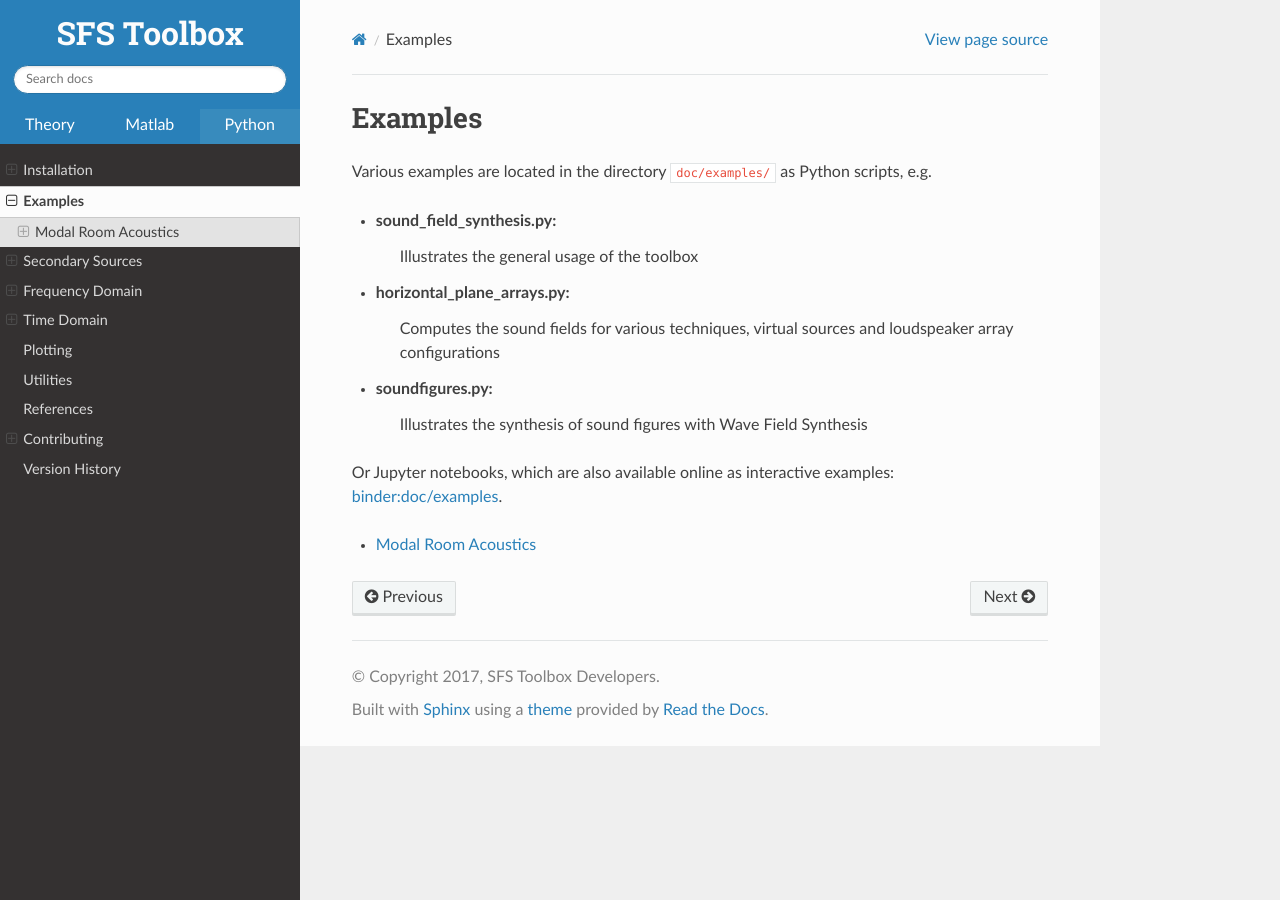
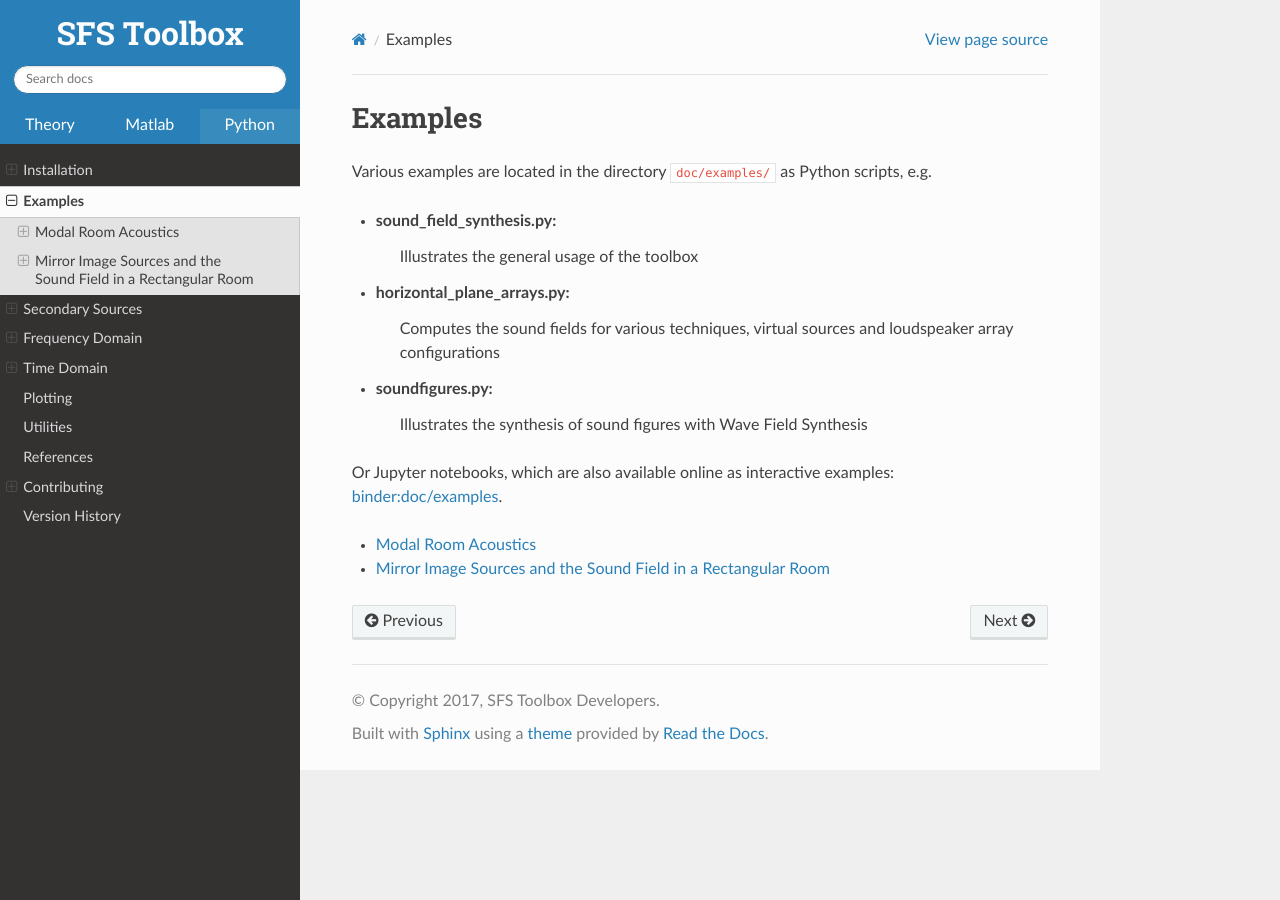
Before and after one commit to sfstoolbox/sfs-python, a Sphinx documentation site: the page built from doc/examples/index.rst, in a window 1280 px wide. Built offline with Sphinx 7.4.7 and the Read the Docs theme 2.0.0, drawn with Linux system fonts in a browser that asks for light colours; some of the changed lines change nothing that is shown.

Commit message:
DOC: convert image source example script to a Jupyter notebook

```diff
--- a/doc/examples/index.rst
+++ b/doc/examples/index.rst
@@ -20,3 +20,4 @@ Or Jupyter notebooks, which are also available online as interactive examples:
     :maxdepth: 1
 
     modal-room-acoustics
+    mirror-image-source-model
--- a/doc/examples/mirror_image_source_model.py
+++ /dev/null
@@ -1,51 +0,0 @@
-""" Computes the mirror image sources and the sound field in a rectangular
-    room
-"""
-
-import numpy as np
-import sfs
-import matplotlib.pyplot as plt
-from matplotlib.patches import Rectangle
-
-
-L = 2, 2.7, 3  # room dimensions
-x0 = 1.2, 1.7, 1.5  # source position
-max_order = 2  # maximum order of image sources
-coeffs = .8, .8, .6, .6, .7, .7  # wall reflection coefficients
-omega = 2*np.pi*1000  # angular frequency of monocromatic sound field
-fs = 44100  # sample rate for boadband response
-signal = ([1, 0, 0], fs)  # signal for broadband response
-
-
-# get 2D mirror image sources and their strength
-xs, wall_count = sfs.util.image_sources_for_box(x0[0:2], L[0:2], max_order)
-source_strength = np.prod(coeffs[0:4]**wall_count, axis=1)
-# plot mirror image sources
-plt.figure()
-plt.scatter(*xs.T, source_strength*20)
-plt.gca().add_patch(Rectangle((0, 0), L[0], L[1], fill=False))
-plt.xlabel('x / m')
-plt.ylabel('y / m')
-plt.savefig('image_source_positions.png')
-
-
-# compute monochromatic sound field
-grid = sfs.util.xyz_grid([0, L[0]], [0, L[1]], 1.5, spacing=0.02)
-P = sfs.mono.source.point_image_sources(omega, x0, [1, 0, 0], grid, L,
-                                        max_order, coeffs=coeffs)
-# plot monocromatic sound field
-plt.figure()
-sfs.plot.soundfield(P, grid, xnorm=[L[0]/2, L[1]/2, L[2]/2])
-sfs.plot.virtualsource_2d(x0)
-plt.savefig('point_image_sources_mono.png')
-
-
-# compute spatio-temporal impulse response
-grid = sfs.util.xyz_grid([0, L[0]], [0, L[1]], 1.5, spacing=0.005)
-p = sfs.time.source.point_image_sources(x0, signal, 0.004, grid, L, max_order,
-                                        coeffs=coeffs)
-# plot spatio-temporal impulse response
-plt.figure()
-sfs.plot.level(p, grid)
-sfs.plot.virtualsource_2d(x0)
-plt.savefig('point_image_sources_time_domain.png')
```
Also changed, not shown: doc/examples/mirror-image-source-model.ipynb (added).
